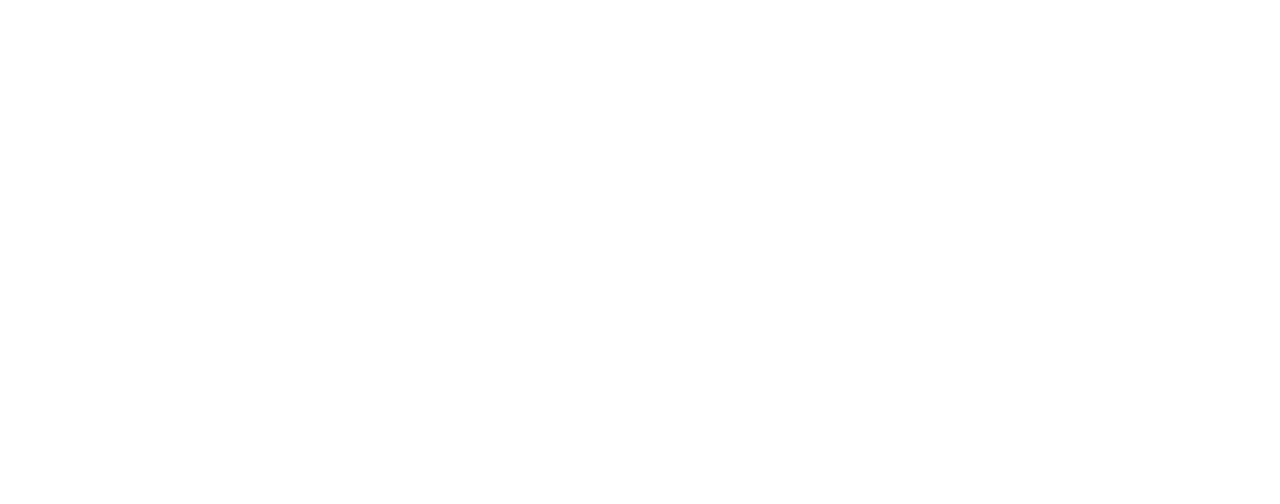
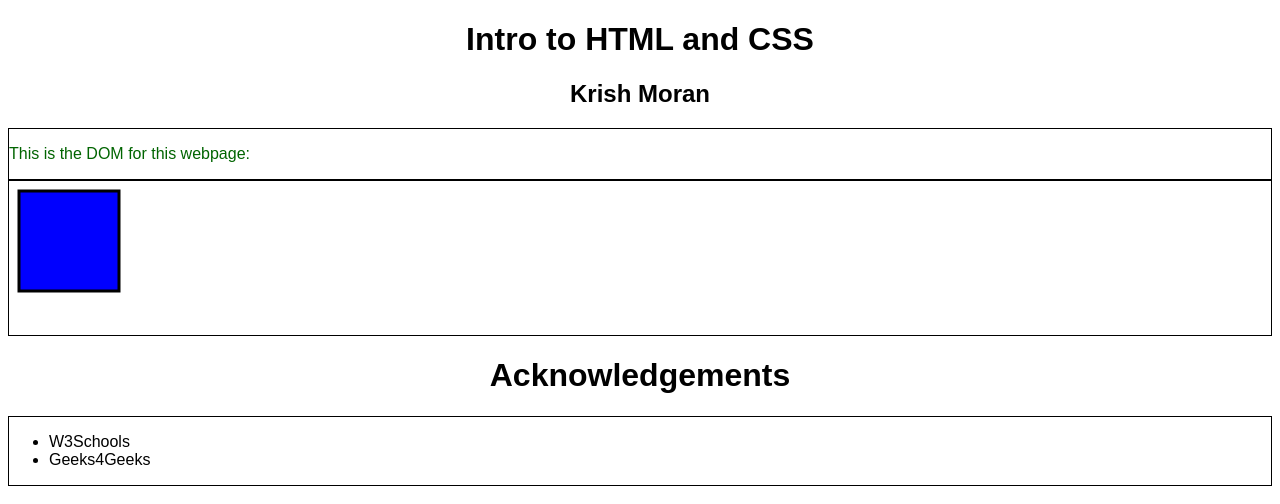
Before and after one commit to DS4200-S23-Class/ic-02-krishmoran, a plain HTML site: page index.html in a window 1280 px wide. Drawn offline with Linux system fonts and the light colour scheme.

Commit message:
html and css

```diff
--- a/index.html
+++ b/index.html
@@ -1,14 +1,46 @@
+
+
+
+
 <!DOCTYPE html>
+
+
+</html>
+
 <html>
+
+<link rel="stylesheet" href="style.css">
+
+
 
 <head>
     <meta charset=utf-8/>
+    <title>IC-02</title>
 </head>
 
 
 <body>
+    <h1>Intro to HTML and CSS</h1>
+    <h2>Krish Moran</h2>
+    <div id="div1" class="container">
+        <p id = "p1">This is the DOM for this webpage:</p>
+    </div>
+    <div id="div2" class="container">
+        <svg>
+            <rect x="10" y="10" width="100" height="100" style="fill:rgb(0,0,255);stroke-width:3;stroke:rgb(0,0,0)"/>
+    </div>
 
 
 </body>
 
+<footer>
+    <h1>Acknowledgements</h3>
+    <div id="div3" class="container">
+        <ul>
+            <li>W3Schools</li>
+            <li>Geeks4Geeks</li>
+        </ul>
+
+</footer>
+
 </html>
--- /dev/null
+++ b/style.css
@@ -0,0 +1,25 @@
+/**Set the font of your webpage to Arial.*/
+
+
+
+body {
+  font-family: Arial;
+}
+
+h1, h2 {
+  text-align: center;
+}
+
+.container {
+  border: 1px solid black;
+}
+
+/**Give the element with id "p1" dark green font.*/
+#p1 {
+  color: darkgreen;
+}
+
+/**Make your rectangle any color you want except for black or white.*/
+.rectangle {
+  background-color: red;
+}
```
